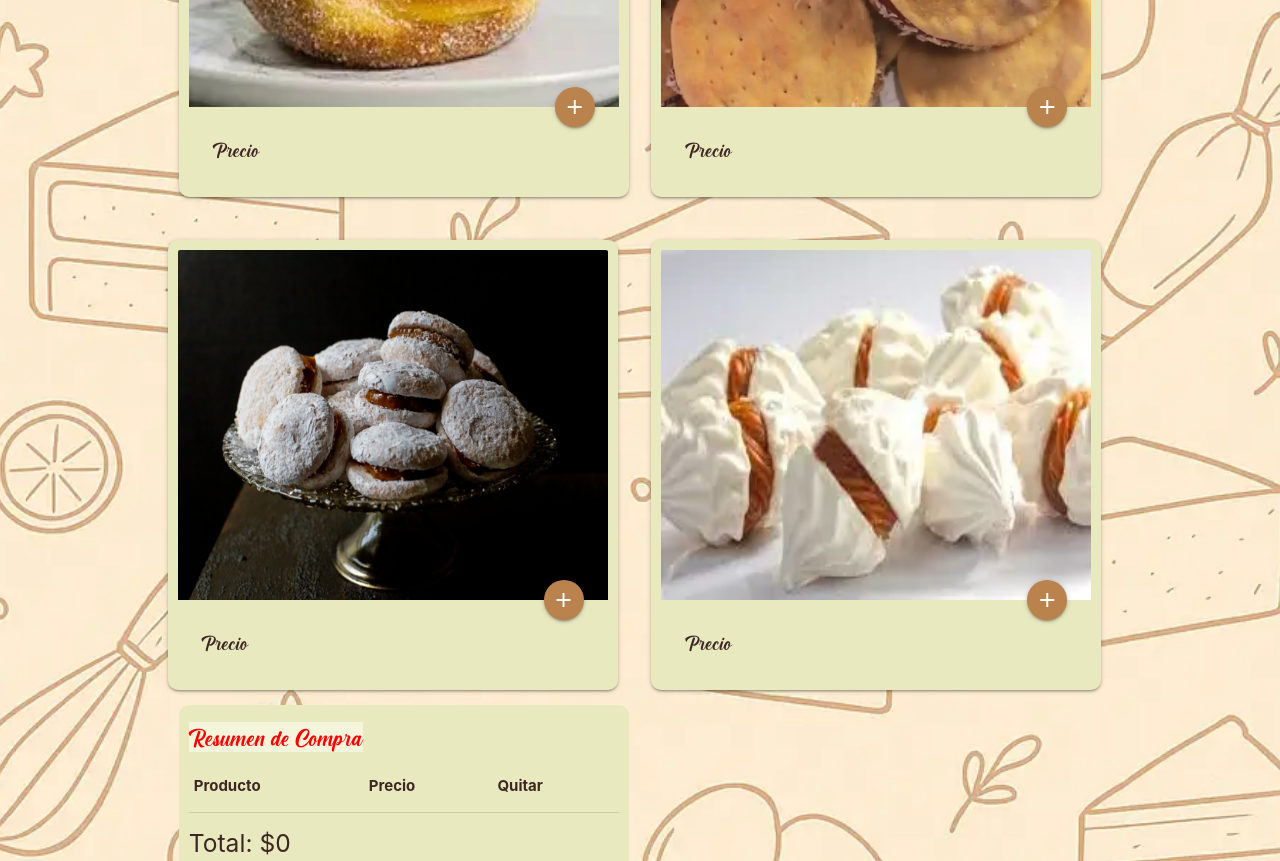
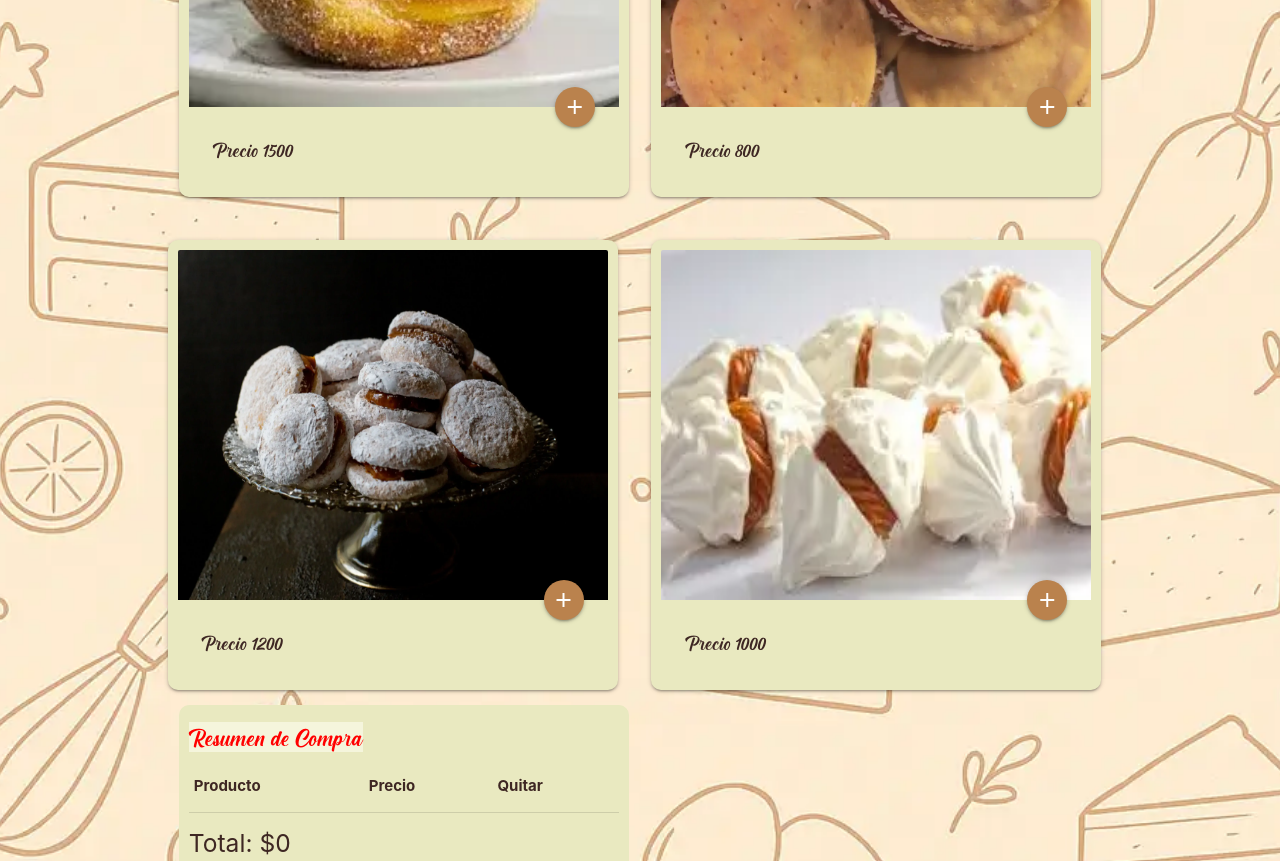
Before and after one commit to Gerard-Gon/TitanCake, a plain HTML site: page html/productos.html in a window 1280 px wide. Shown: the part 540-1401 px from the top of the page. Drawn offline with nearby package versions, Linux system fonts and the light colour scheme.

Commit message:
Probando js

```diff
--- a/html/productos.html
+++ b/html/productos.html
@@ -43,7 +43,7 @@
             </a>
           </div>
           <div class="card-content">
-            <p class="detalles">Precio</p>
+            <p class="detalles">Precio 1500</p>
           </div>
         </div>
       </div>
@@ -57,7 +57,7 @@
             </a>
           </div>
           <div class="card-content">
-            <p class="detalles">Precio</p>
+            <p class="detalles">Precio 800</p>
           </div>
         </div>
       </div>
@@ -73,7 +73,7 @@
             </a>
           </div>
           <div class="card-content">
-            <p class="detalles">Precio</p>
+            <p class="detalles">Precio 1200</p>
           </div>
         </div>
       <div class="col s12 m11">
@@ -106,7 +106,7 @@
             <a class="btn-floating halfway-fab waves-effect waves-light red" onclick="agregarProducto('merengue')"><i class="material-icons">add</i></a>
           </div>
           <div class="card-content">
-            <p class="detalles">Precio</p>
+            <p class="detalles">Precio 1000</p>
           </div>
         </div>
       </div>
```
